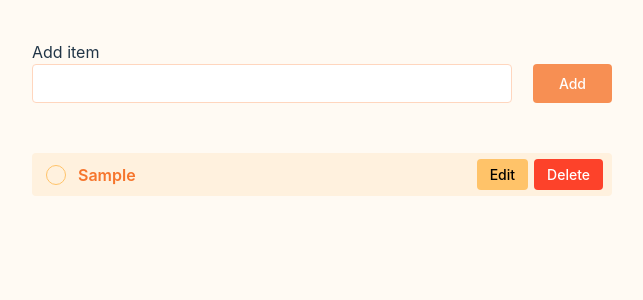
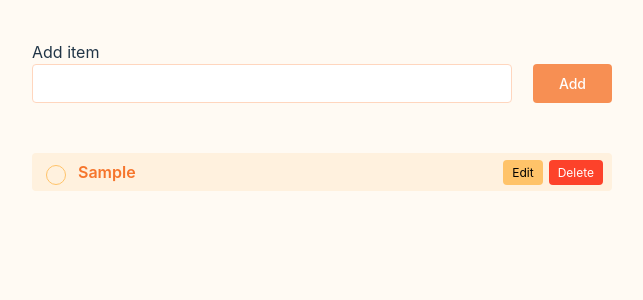
Before and after one commit to Irfanft12/react-todo-with-context, a React (Vite) app: page / in a window 1280 px wide. Both pictures are taken after typing "Sample" into the empty fields and a click on the button "Add". Shown: the top 300 px of the page, without its empty margins (318-961 px from the left). Built offline with nearby package versions, Linux system fonts and the light colour scheme.

Commit message:
edit and delete buttons desing changed

```diff
--- a/src/index.css
+++ b/src/index.css
@@ -152,8 +152,12 @@ li {
 .btns-wrapper button {
   margin: 0 3px;
 }
+.delete-btn,
 .edit-btn {
   background-color: #ffc369;
+  font-size: 12px;
+  font-weight: 400;
+  padding: 4px 8px;
 }
 .delete-btn {
   background-color: #fd422a;
```
